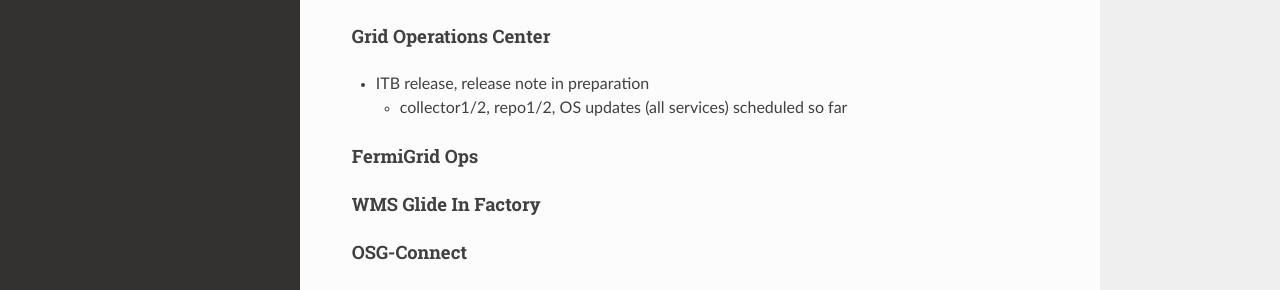
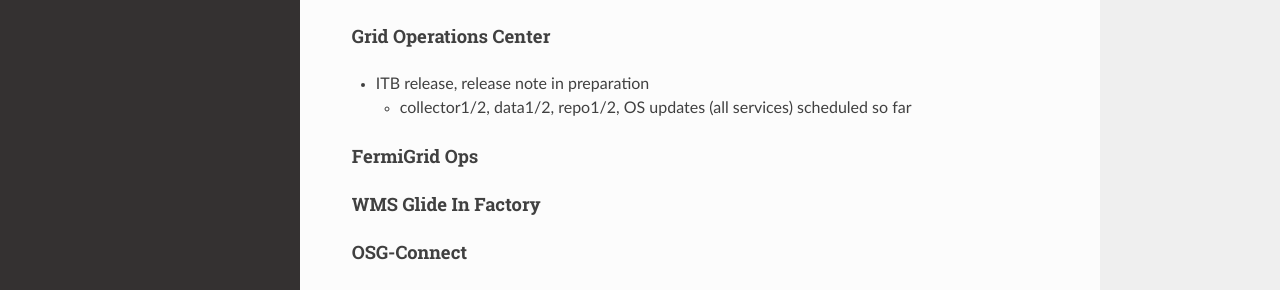
Before and after one commit to osg-htc/operations, an MkDocs documentation site: the page built from docs/WeeklyMinutes/20Mar2017.md, in a window 1280 px wide and 900 px high, scrolled down 2216 px. Shown: the part 160-450 px from the top of the window. Built offline with MkDocs 1.6.1, drawn with Linux system fonts in a browser that asks for light colours; nearby versions of some CDN libraries; old or Windows-style settings are respelled for this version of MkDocs.

Commit message:
Update 20Mar2017.md

```diff
--- a/docs/WeeklyMinutes/20Mar2017.md
+++ b/docs/WeeklyMinutes/20Mar2017.md
@@ -33,7 +33,7 @@
 
 #### Grid Operations Center
    * ITB release, release note in preparation
-      * collector1/2, repo1/2, OS updates (all services) scheduled so far
+      * collector1/2, data1/2, repo1/2, OS updates (all services) scheduled so far
 
 #### FermiGrid Ops
 
```
